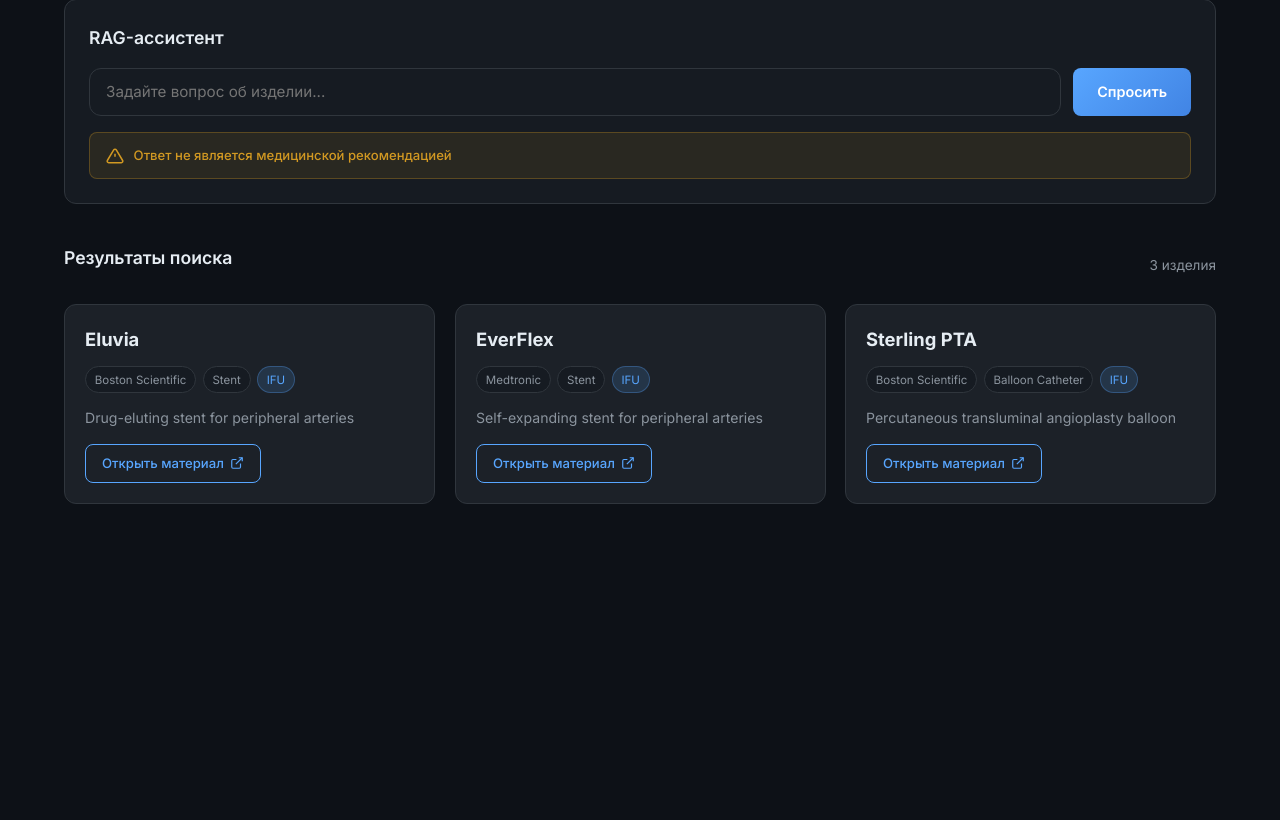
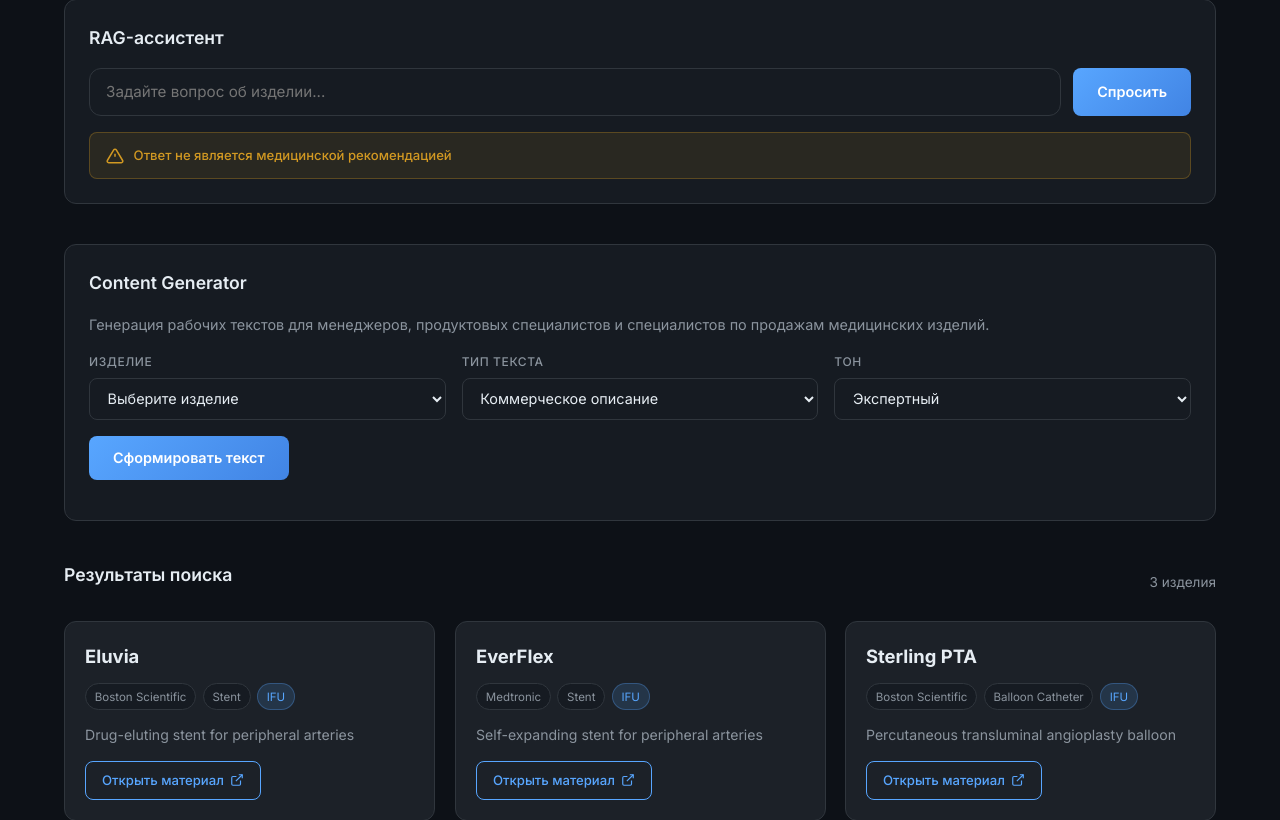
Before and after one commit to AlexYAT/medtech_rag_assistant, a Flask app: page / in a window 1280 px wide. Shown: the part 727-1547 px from the top of the page. Before the commit the page ends 1231 px from the top, so only its background shows below. Run offline with Flask 3, Linux system fonts and the light colour scheme.

Commit message:
Add lesson 02 OpenAI content generator
Co-authored-by: Cursor <cursoragent@cursor.com>

```diff
--- a/app.py
+++ b/app.py
@@ -1,9 +1,36 @@
 import json
+import os
 from pathlib import Path
 
+from dotenv import load_dotenv
 from flask import Flask, jsonify, render_template, request
+from openai import OpenAI
+
+load_dotenv()
 
 app = Flask(__name__)
+
+OPENAI_API_KEY = os.getenv("OPENAI_API_KEY")
+OPENAI_MODEL = os.getenv("OPENAI_MODEL", "gpt-4o-mini")
+
+CONTENT_TYPE_LABELS = {
+    "commercial_description": "Коммерческое описание",
+    "catalog_description": "Краткое описание для каталога",
+    "technical_doctor": "Техническое описание для врача",
+    "client_email": "Email клиенту",
+    "social_post": "Пост для соцсетей",
+}
+
+TONE_LABELS = {
+    "expert": "Экспертный",
+    "business": "Деловой",
+    "brief": "Краткий",
+    "friendly": "Дружелюбный",
+}
+
+CONTENT_FOOTER_WARNING = (
+    "Проверьте критически важные параметры по оригинальному документу производителя."
+)
 
 CONTENT_PATH = Path(__file__).parent / "content.json"
 
@@ -406,6 +433,117 @@ def api_rag():
     return jsonify(result)
 
 
+def build_product_context(product):
+    return {
+        "product_name": product.get("product_name"),
+        "manufacturer": product.get("manufacturer"),
+        "product_group": product.get("product_group"),
+        "description": product.get("description"),
+        "application_area": product.get("application_area"),
+        "purpose": product.get("purpose"),
+        "key_features": product.get("key_features"),
+        "documented_advantages": product.get("documented_advantages"),
+        "compatible_guidewires": product.get("compatible_guidewires"),
+        "source_url": product.get("source_url"),
+    }
+
+
+def build_content_prompt(product, content_type, tone):
+    product_data = build_product_context(product)
+    content_label = CONTENT_TYPE_LABELS[content_type]
+    tone_label = TONE_LABELS[tone]
+
+    system_prompt = (
+        "You are a medical device content assistant for MedTech sales and product teams. "
+        "Generate text ONLY based on the provided product data from manufacturer documentation. "
+        "Rules:\n"
+        "- Do NOT invent medical properties, clinical outcomes, or indications not in the data.\n"
+        "- Do NOT provide medical advice or treatment recommendations.\n"
+        "- If data is insufficient for a section, explicitly state the limitation.\n"
+        "- Write in Russian.\n"
+        "- Do not add source URL or disclaimer — they will be appended separately."
+    )
+
+    user_prompt = (
+        f"Content type: {content_label}\n"
+        f"Tone: {tone_label}\n\n"
+        f"Product data (JSON):\n{json.dumps(product_data, ensure_ascii=False, indent=2)}\n\n"
+        f"Generate the requested {content_label.lower()} in {tone_label.lower()} tone."
+    )
+
+    return system_prompt, user_prompt
+
+
+def generate_content_with_openai(product, content_type, tone):
+    system_prompt, user_prompt = build_content_prompt(product, content_type, tone)
+    client = OpenAI(api_key=OPENAI_API_KEY)
+
+    response = client.chat.completions.create(
+        model=OPENAI_MODEL,
+        messages=[
+            {"role": "system", "content": system_prompt},
+            {"role": "user", "content": user_prompt},
+        ],
+        temperature=0.5,
+    )
+
+    generated = response.choices[0].message.content.strip()
+    source_url = product.get("source_url", "")
+
+    return (
+        f"{generated}\n\n"
+        f"Источник: {source_url}\n\n"
+        f"{CONTENT_FOOTER_WARNING}"
+    )
+
+
+@app.route("/api/generate-content", methods=["POST"])
+def api_generate_content():
+    data = request.get_json(silent=True) or {}
+    product_name = (data.get("product_name") or "").strip()
+    content_type = (data.get("content_type") or "").strip()
+    tone = (data.get("tone") or "").strip()
+
+    if not product_name or not content_type or not tone:
+        return jsonify({"status": "error", "message": "Missing required fields."}), 400
+
+    if content_type not in CONTENT_TYPE_LABELS:
+        return jsonify({"status": "error", "message": "Invalid content_type."}), 400
+
+    if tone not in TONE_LABELS:
+        return jsonify({"status": "error", "message": "Invalid tone."}), 400
+
+    if not OPENAI_API_KEY:
+        return jsonify({
+            "status": "error",
+            "message": (
+                "OpenAI API key is not configured. "
+                "Create .env file based on .env.example."
+            ),
+        })
+
+    products = load_content()
+    product = find_product(products, product_name)
+    if not product:
+        return jsonify({
+            "status": "error",
+            "message": f"Product '{product_name}' not found.",
+        }), 404
+
+    try:
+        generated_text = generate_content_with_openai(product, content_type, tone)
+        return jsonify({
+            "status": "success",
+            "product_name": product_name,
+            "content_type": content_type,
+            "tone": tone,
+            "generated_text": generated_text,
+            "source_url": product.get("source_url", ""),
+        })
+    except Exception as exc:
+        return jsonify({"status": "error", "message": str(exc)})
+
+
 @app.route("/api/filters")
 def api_filters():
     products = load_content()
--- a/requirements.txt
+++ b/requirements.txt
@@ -1 +1,3 @@
 flask>=3.0.0
+openai
+python-dotenv
--- a/static/script.js
+++ b/static/script.js
@@ -17,6 +17,18 @@ const ragList = document.getElementById("ragList");
 const ragTable = document.getElementById("ragTable");
 const ragNotice = document.getElementById("ragNotice");
 const ragSources = document.getElementById("ragSources");
+
+const cgProduct = document.getElementById("cgProduct");
+const cgContentType = document.getElementById("cgContentType");
+const cgTone = document.getElementById("cgTone");
+const cgGenerate = document.getElementById("cgGenerate");
+const cgCopy = document.getElementById("cgCopy");
+const cgResponse = document.getElementById("cgResponse");
+const cgResult = document.getElementById("cgResult");
+const cgError = document.getElementById("cgError");
+const cgErrorText = document.getElementById("cgErrorText");
+
+let generatedContentText = "";
 
 const SCENARIO_LABELS = {
     technical_specs: "Technical Specs",
@@ -40,6 +52,7 @@ async function init() {
         populateSelect(filterGroup, filters.product_groups);
         populateSelect(filterDocType, filters.document_types);
 
+        populateProductSelect(cgProduct, allProducts);
         renderCards(allProducts);
         bindEvents();
     } catch (err) {
@@ -54,6 +67,15 @@ function populateSelect(select, options) {
         const el = document.createElement("option");
         el.value = opt;
         el.textContent = opt;
+        select.appendChild(el);
+    });
+}
+
+function populateProductSelect(select, products) {
+    products.forEach((product) => {
+        const el = document.createElement("option");
+        el.value = product.product_name;
+        el.textContent = `${product.product_name} (${product.manufacturer})`;
         select.appendChild(el);
     });
 }
@@ -76,6 +98,9 @@ function bindEvents() {
             askRag(question);
         });
     });
+
+    cgGenerate.addEventListener("click", generateContent);
+    cgCopy.addEventListener("click", copyGeneratedContent);
 }
 
 function applyFilters() {
@@ -269,6 +294,78 @@ function escapeHtml(str) {
     return div.innerHTML;
 }
 
+async function generateContent() {
+    const productName = cgProduct.value;
+    const contentType = cgContentType.value;
+    const tone = cgTone.value;
+
+    if (!productName) {
+        showCgError("Выберите изделие для генерации текста.");
+        return;
+    }
+
+    cgGenerate.classList.add("loading");
+    cgGenerate.textContent = "Генерация...";
+    cgError.classList.add("hidden");
+    cgResponse.classList.add("hidden");
+    cgCopy.classList.add("hidden");
+    generatedContentText = "";
+
+    try {
+        const res = await fetch("/api/generate-content", {
+            method: "POST",
+            headers: { "Content-Type": "application/json" },
+            body: JSON.stringify({
+                product_name: productName,
+                content_type: contentType,
+                tone: tone,
+            }),
+        });
+
+        const data = await res.json();
+
+        if (data.status !== "success") {
+            showCgError(data.message || "Ошибка генерации текста.");
+            return;
+        }
+
+        generatedContentText = data.generated_text;
+        cgResult.textContent = generatedContentText;
+        cgResponse.classList.remove("hidden");
+        cgCopy.classList.remove("hidden");
+        cgResponse.scrollIntoView({ behavior: "smooth", block: "nearest" });
+    } catch (err) {
+        console.error("Content generation error:", err);
+        showCgError("Не удалось получить ответ от сервера.");
+    } finally {
+        cgGenerate.classList.remove("loading");
+        cgGenerate.textContent = "Сформировать текст";
+    }
+}
+
+function showCgError(message) {
+    cgErrorText.textContent = message;
+    cgError.classList.remove("hidden");
+    cgResponse.classList.add("hidden");
+    cgCopy.classList.add("hidden");
+}
+
+async function copyGeneratedContent() {
+    if (!generatedContentText) return;
+
+    try {
+        await navigator.clipboard.writeText(generatedContentText);
+        const original = cgCopy.textContent;
+        cgCopy.textContent = "Скопировано!";
+        setTimeout(() => {
+            cgCopy.textContent = original;
+        }, 2000);
+    } catch (err) {
+        console.error("Copy error:", err);
+        showCgError("Не удалось скопировать текст в буфер обмена.");
+    }
+}
+
 function pluralize(n, one, few, many) {
     const mod10 = n % 10;
     const mod100 = n % 100;
--- a/templates/index.html
+++ b/templates/index.html
@@ -101,6 +101,54 @@
             </div>
         </section>
 
+        <section class="rag-section">
+            <h2 class="section-title">Content Generator</h2>
+            <p class="header__subtitle" style="margin-bottom: 1rem;">
+                Генерация рабочих текстов для менеджеров, продуктовых специалистов и специалистов по продажам медицинских изделий.
+            </p>
+
+            <div class="filters" style="margin-bottom: 1rem;">
+                <div class="filter-group">
+                    <label for="cgProduct">Изделие</label>
+                    <select id="cgProduct">
+                        <option value="">Выберите изделие</option>
+                    </select>
+                </div>
+                <div class="filter-group">
+                    <label for="cgContentType">Тип текста</label>
+                    <select id="cgContentType">
+                        <option value="commercial_description">Коммерческое описание</option>
+                        <option value="catalog_description">Краткое описание для каталога</option>
+                        <option value="technical_doctor">Техническое описание для врача</option>
+                        <option value="client_email">Email клиенту</option>
+                        <option value="social_post">Пост для соцсетей</option>
+                    </select>
+                </div>
+                <div class="filter-group">
+                    <label for="cgTone">Тон</label>
+                    <select id="cgTone">
+                        <option value="expert">Экспертный</option>
+                        <option value="business">Деловой</option>
+                        <option value="brief">Краткий</option>
+                        <option value="friendly">Дружелюбный</option>
+                    </select>
+                </div>
+            </div>
+
+            <div class="rag-input-row">
+                <button type="button" id="cgGenerate" class="btn btn--primary">Сформировать текст</button>
+                <button type="button" id="cgCopy" class="btn btn--primary hidden" style="background: var(--bg-card); color: var(--accent); border: 1px solid var(--accent);">Скопировать текст</button>
+            </div>
+
+            <div id="cgResponse" class="rag-response hidden">
+                <div id="cgResult" class="rag-response__answer" style="white-space: pre-wrap;"></div>
+            </div>
+
+            <div id="cgError" class="disclaimer hidden" style="margin-top: 1rem; margin-bottom: 0; color: #f85149; border-color: rgba(248, 81, 73, 0.3); background: rgba(248, 81, 73, 0.1);">
+                <span id="cgErrorText"></span>
+            </div>
+        </section>
+
         <section class="results-section">
             <div class="results-header">
                 <h2 class="section-title">Результаты поиска</h2>
```
Also changed, not shown: README.md, 1 other file.
